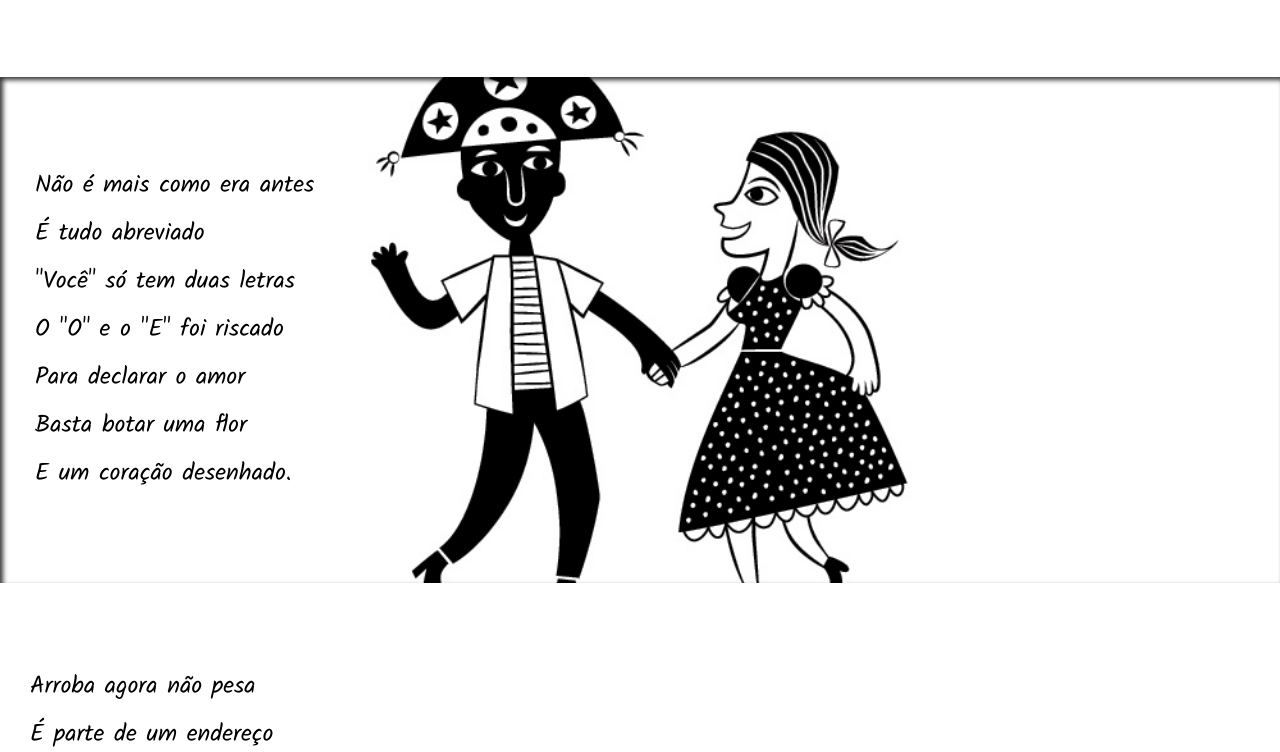
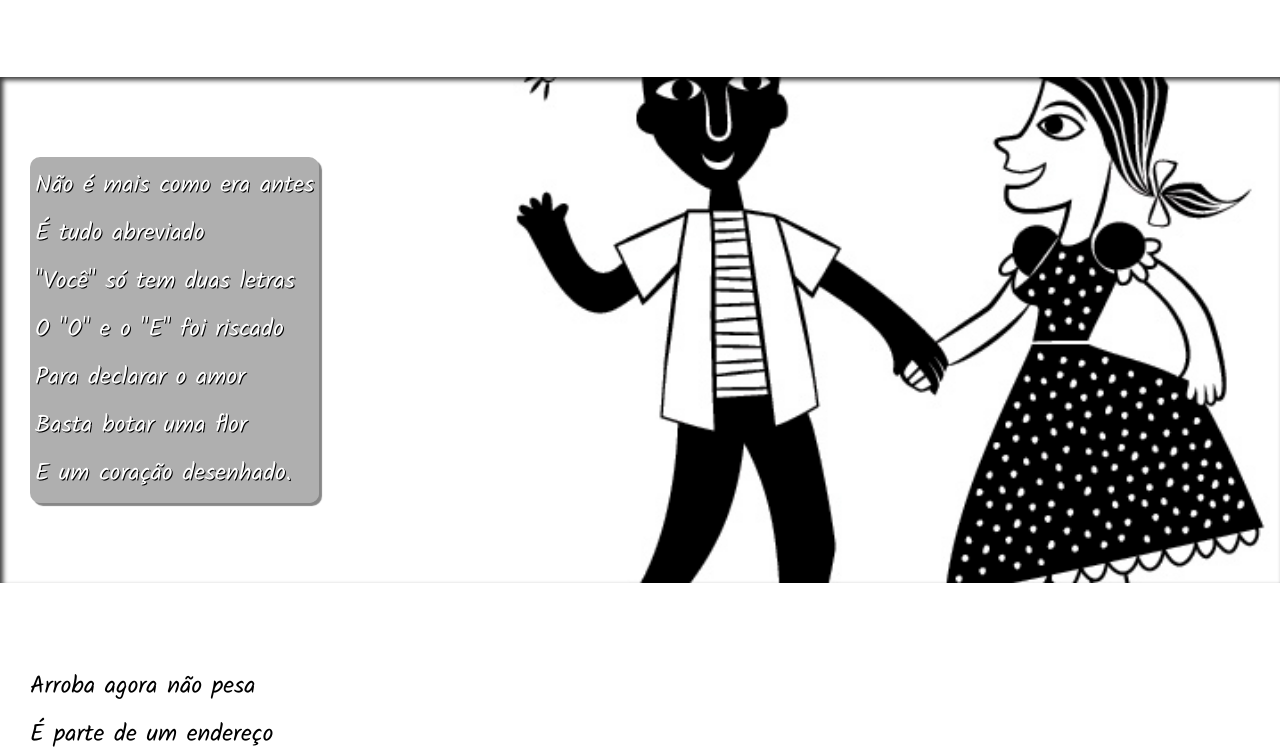
Before and after one commit to BernardoDev01/cordel-moderno, a plain HTML site: page index.html in a window 1280 px wide. Shown: the part 688-1440 px from the top of the page. Drawn offline with Linux system fonts and the light colour scheme.

Commit message:
correção

```diff
--- a/style.css
+++ b/style.css
@@ -76,15 +76,18 @@ section.imagem {
 }
 
 section.imagem > p {
-    color: black;
-    display: inline-block;
-    padding: 5px;
+   display: inline-block;
+   padding: 5px;
+   background-color: rgba(0, 0, 0, 0.315);
+   text-shadow: 1px 1px 0px black;
+   border-radius: 10px;
+   box-shadow:  3px 3px 1px rgba(0, 0, 0, 0.471);
 
 }
 
 section#img01 {
-    background-image: url(imagens/img\ 03.jpg);
-    background-position: left center;
+    background-image: url(imagens/img\ cortada.png);
+    background-position: center center;
     background-size: cover;
 }
 
```
Also changed, not shown: imagens/img cortada.png (added).
